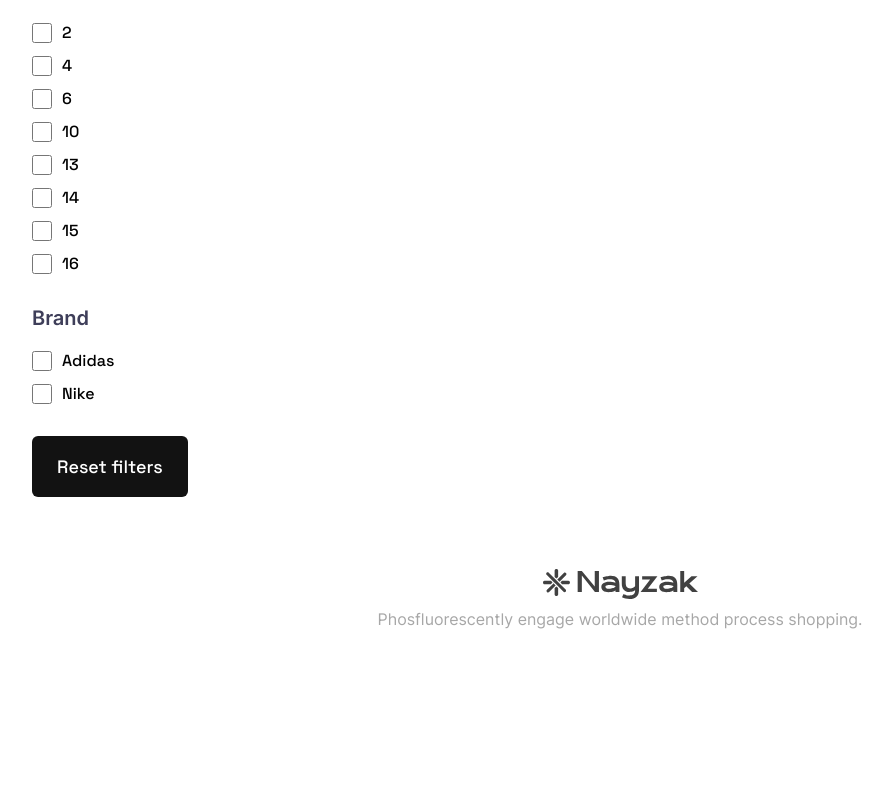
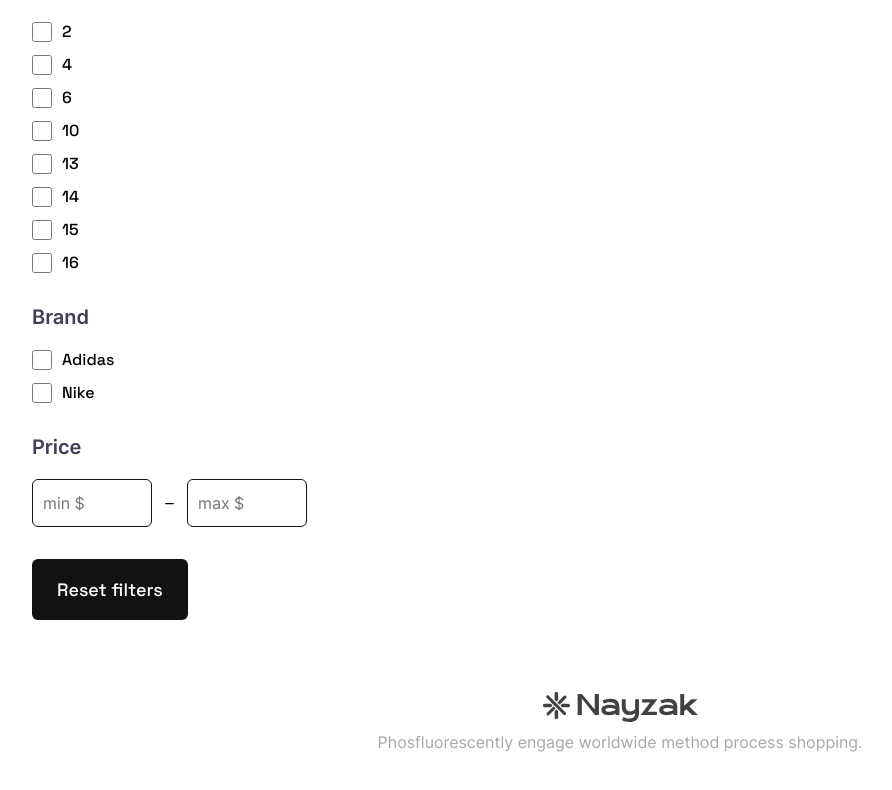
Before and after one commit to Vadimshidlov/ecommerce-application, a React (Create React App) app: page /shop in a window 1280 px wide. Shown: the part 1016-1806 px from the top of the page, without its empty margins (20-912 px from the left). Before the commit the page ends 1717 px from the top, so only its background shows below. Built offline with nearby package versions, Linux system fonts and the light colour scheme; no server answers.

Commit message:
feat: add a product filter by price; remove extra filter component

```diff
--- a/src/shared/components/PageHeading/PageHeading.tsx
+++ b/src/shared/components/PageHeading/PageHeading.tsx
@@ -15,13 +15,13 @@ export default function PageHeading({ navigation, title, description }: IPageHea
             <ul className="product__category-list">
                 <li>
                     <Link to="/">
-                        <span className="inter-400-font font-size_l color_blue-dark">Home</span>
+                        <span className="inter-400-font font-size_s color_blue-dark">Home</span>
                     </Link>
                 </li>
                 <li className="product__category-list__separator" />
                 <li>
                     <Link to="/shop">
-                        <span className="inter-400-font font-size_l color_blue-dark">Shop</span>
+                        <span className="inter-400-font font-size_s color_blue-dark">Shop</span>
                     </Link>
                 </li>
                 {navigation && (
@@ -29,7 +29,7 @@ export default function PageHeading({ navigation, title, description }: IPageHea
                         <li className="product__category-list__separator" />
                         <li>
                             <Link to={`/shop/${navigation}`}>
-                                <span className="inter-400-font font-size_l color_blue-dark">
+                                <span className="inter-400-font font-size_s color_blue-dark">
                                     {navigation}
                                 </span>
                             </Link>
--- a/src/view/app-components/ShopPage/Filter/Filter.scss
+++ b/src/view/app-components/ShopPage/Filter/Filter.scss
@@ -138,6 +138,30 @@
         }
     }
 
+    &__price {
+        display: flex;
+        flex-direction: column;
+        gap: 20px;
+
+        &-wrapper {
+            display: flex;
+            gap: 10px;
+            align-items: center;
+
+            img {
+                max-width: 15px;
+            }
+        }
+
+        &-input {
+            padding: 13px 10px;
+            width: 100%;
+            border: 1px solid #121212;
+            border-radius: 6px;
+            max-width: 120px;
+        }
+    }
+
     label {
         display: flex;
         align-items: center;
--- a/src/view/app-components/ShopPage/Filter/Filter.tsx
+++ b/src/view/app-components/ShopPage/Filter/Filter.tsx
@@ -5,10 +5,12 @@ import { Button } from "shared/components/button/Button";
 import ProductService from "service/ProductService/ProductService";
 import { Search } from "shared/components/Search/Search";
 import { Link } from "react-router-dom";
+import minus from "assets/svg/Minus.svg";
 
 export interface IQueryParams {
     param: string;
     type: string;
+    inputFiled?: string;
 }
 interface IFilter {
     onChangeFn: (newProducts: IProduct[]) => void;
@@ -57,12 +59,20 @@ export function Filter({ onChangeFn, sortingParam, activeCategory }: IFilter) {
     const [categoryParams, setCategoryParams] = useState<string>("");
     const [objParams, setObjParams] = useState<IState>({});
 
-    function collectParams({ param, type }: IQueryParams) {
+    function collectParams({ param, type, inputFiled }: IQueryParams) {
         setObjParams((prevData) => {
             if (type === "search") {
                 return {
                     ...prevData,
                     [type]: param ? [param] : [],
+                };
+            }
+            if (type === "price") {
+                const minPrice = inputFiled === "min" ? param || "*" : prevData.price?.[0] || "*";
+                const maxPrice = inputFiled === "max" ? param || "*" : prevData.price?.[1] || "*";
+                return {
+                    ...prevData,
+                    [type]: [minPrice, maxPrice],
                 };
             }
             const values = prevData[type] || [];
@@ -75,6 +85,8 @@ export function Filter({ onChangeFn, sortingParam, activeCategory }: IFilter) {
             };
         });
     }
+
+    console.log(objParams);
 
     async function filterCategories(key: string) {
         try {
@@ -98,6 +110,12 @@ export function Filter({ onChangeFn, sortingParam, activeCategory }: IFilter) {
             keys.forEach((key) => {
                 if (key === "search" && objParams[key].length > 0) {
                     params.push(`fuzzy=true&text.en-US=${objParams[key].join("")}`);
+                } else if (key === "price") {
+                    if (objParams.price[0] !== "*" || objParams.price[1] !== "*") {
+                        params.push(
+                            `filter=variants.${key}.centAmount:range (${objParams.price[0]} to ${objParams.price[1]})`,
+                        );
+                    }
                 } else if (objParams[key].length > 0) {
                     params.push(
                         `filter=variants.attributes.${key}.key:${objParams[key].join(",")}`,
@@ -363,6 +381,36 @@ export function Filter({ onChangeFn, sortingParam, activeCategory }: IFilter) {
                     </div>
                 </div>
             </div>
+            <div className="filter__price">
+                <Text classes={["inter-600-font", "font-size_xl", "color_blue-dark"]}>Price</Text>
+                <div className="filter__price-wrapper">
+                    <input
+                        type="number"
+                        placeholder="min $"
+                        className="inter-400-font font-size_m filter__price-input"
+                        onChange={(event) => {
+                            collectParams({
+                                param: `${event.target.value ? +event.target.value * 100 : ""}`,
+                                type: "price",
+                                inputFiled: "min",
+                            });
+                        }}
+                    />
+                    <img src={minus} alt="minus-svg" />
+                    <input
+                        type="number"
+                        placeholder="max $"
+                        className="inter-400-font font-size_m filter__price-input"
+                        onChange={(event) => {
+                            collectParams({
+                                param: `${event.target.value ? +event.target.value * 100 : ""}`,
+                                type: "price",
+                                inputFiled: "max",
+                            });
+                        }}
+                    />
+                </div>
+            </div>
             <div className="filter__reset">
                 <Button
                     type="button"
```
Also changed, not shown: src/view/app-components/ShopPage/Search/Search.scss (deleted, +0 -67 lines), src/view/app-components/ShopPage/Search/Search.tsx (deleted, +0 -38 lines).
